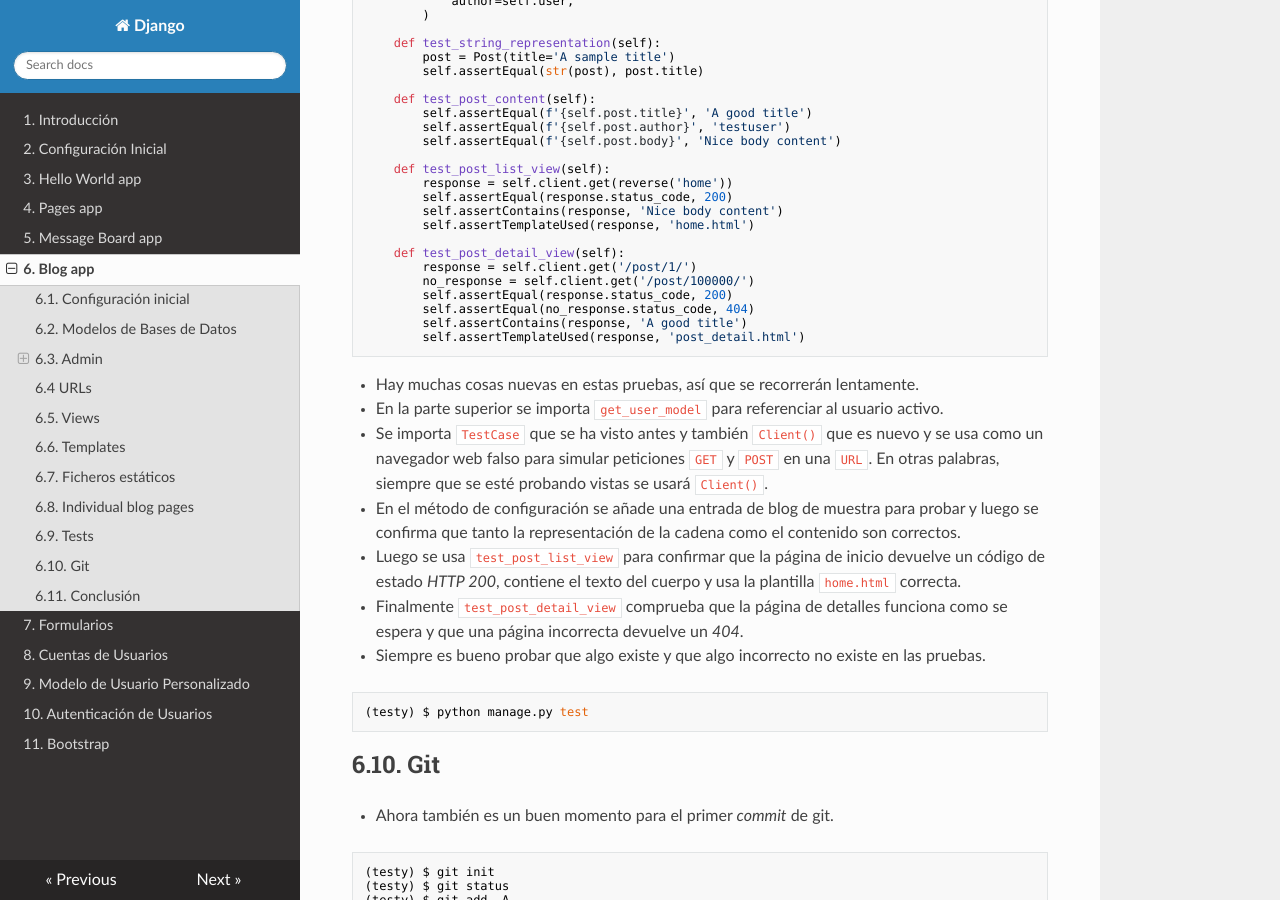
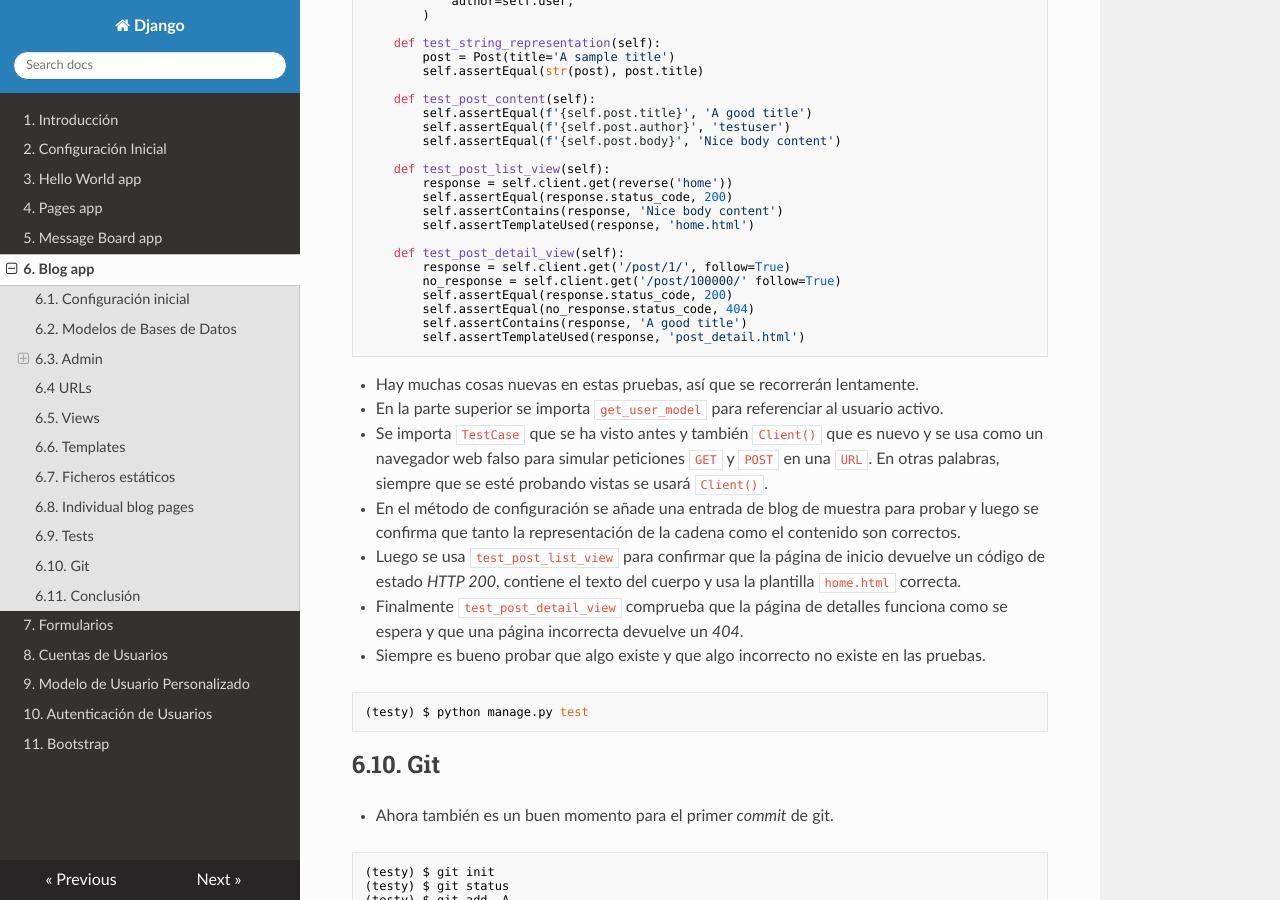
Before and after one commit to mentecatoDev/django, an MkDocs documentation site: the page built from docs/6_blog_app.md, in a window 1280 px wide and 900 px high, scrolled down 9722 px. Built offline with MkDocs 1.6.1, drawn with Linux system fonts in a browser that asks for light colours; nearby versions of some CDN libraries.

Commit message:
Añadido follow=True

```diff
--- a/docs/6_blog_app.md
+++ b/docs/6_blog_app.md
@@ -465,8 +465,8 @@ class BlogTests(TestCase):
         self.assertTemplateUsed(response, 'home.html')
 
     def test_post_detail_view(self):
-        response = self.client.get('/post/1/')
-        no_response = self.client.get('/post/100000/')
+        response = self.client.get('/post/1/', follow=True)
+        no_response = self.client.get('/post/100000/' follow=True)
         self.assertEqual(response.status_code, 200)
         self.assertEqual(no_response.status_code, 404)
         self.assertContains(response, 'A good title')
```
